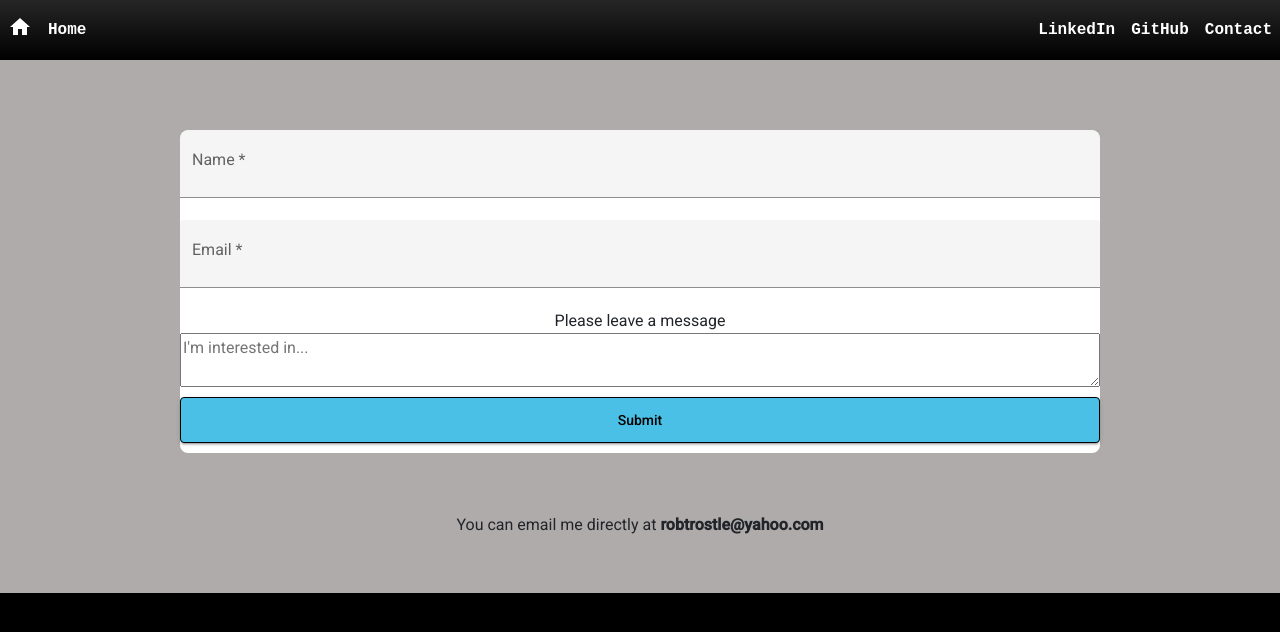
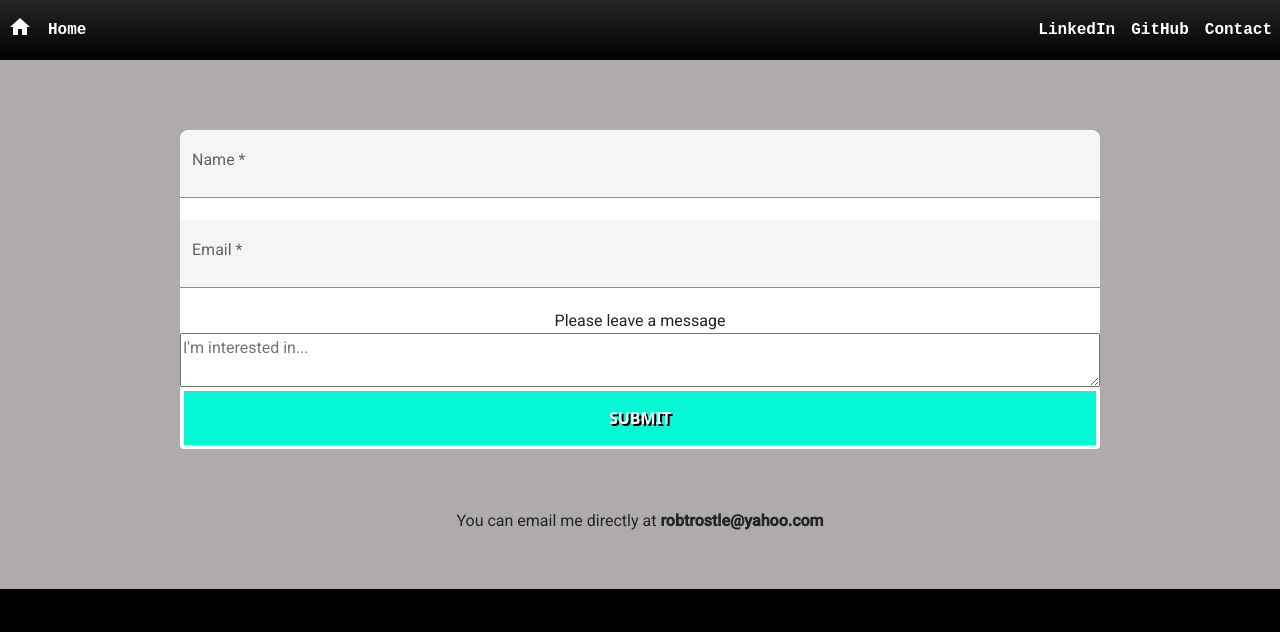
Before and after one commit to robtrostle/robs-portfolio, an Angular app: page /contact in a window 1280 px wide. Shown: the top 632 px of the page. Built offline with nearby package versions, Linux system fonts and the light colour scheme.

Commit message:
new gifs

```diff
--- a/src/app/contact/contact.component.html
+++ b/src/app/contact/contact.component.html
@@ -23,7 +23,7 @@
 
       Please leave a message
       <textarea [formControl]="message" maxlength="256" placeholder="I'm interested in..." required></textarea>
-      <button mat-raised-button (click)="onSubmit()" [disabled]="isLoading" class="submit" type="submit">Submit</button>
+      <button class="btn-76" (click)="onSubmit()" [disabled]="isLoading" type="submit">Submit</button>
       <input [formControl]="honeypot" class="hidden" type="text" />
       <div [ngClass]="!submitted? 'hidden' : 'visible'" class="center-text">
         <span style=font-size:20px;>{{responseMessage}}</span>
--- a/src/app/contact/contact.component.scss
+++ b/src/app/contact/contact.component.scss
@@ -60,3 +60,115 @@ body{
 	background-color: rgb(176, 171, 171);
 	text-align: center;
 }
+
+.btn-76,
+.btn-76 *,
+.btn-76 :after,
+.btn-76 :before,
+.btn-76:after,
+.btn-76:before {
+  border: 0 solid;
+  box-sizing: border-box;
+}
+.btn-76 {
+  -webkit-tap-highlight-color: transparent;
+  -webkit-appearance: button;
+  background-color: rgb(3, 248, 211);
+  text-shadow: 2px 2px black;
+  border-radius: 4px;
+  background-image: none;
+  color: #fff;
+  cursor: pointer;
+  font-family: ui-sans-serif, system-ui, -apple-system, BlinkMacSystemFont,
+    Segoe UI, Roboto, Helvetica Neue, Arial, Noto Sans, sans-serif,
+    Apple Color Emoji, Segoe UI Emoji, Segoe UI Symbol, Noto Color Emoji;
+  font-size: 100%;
+  line-height: 1.5;
+  margin: 0;
+  -webkit-mask-image: -webkit-radial-gradient(#000, #fff);
+  padding: 0;
+}
+.btn-76:disabled {
+  cursor: default;
+}
+.btn-76:-moz-focusring {
+  outline: auto;
+}
+.btn-76 svg {
+  display: block;
+  vertical-align: middle;
+}
+.btn-76 [hidden] {
+  display: none;
+}
+.btn-76 {
+  --neon: #0ea5e9;
+  box-sizing: border-box;
+  display: block;
+  font-weight: 900;
+  -webkit-mask-image: none;
+  outline: 4px solid #fff;
+  outline-offset: -4px;
+  overflow: hidden;
+  padding: 1.2rem 3rem;
+  position: relative;
+  text-transform: uppercase;
+  transition: 0.2s linear 0.1s;
+}
+.btn-76:hover {
+  background: var(--neon);
+  box-shadow: 0 0 5px var(--neon), 0 0 25px var(--neon), 0 0 50px var(--neon),
+    0 0 100px var(--neon);
+  color: #fff;
+  outline-color: transparent;
+  transition: 0.2s linear 0.6s;
+}
+.btn-76 span {
+  display: block;
+  inset: 0;
+  position: absolute;
+}
+.btn-76 .top {
+  border-top: 4px solid var(--neon);
+  opacity: 0;
+  transform: translateX(calc(-100% + var(--progress, 0%)));
+  transition: none;
+}
+.btn-76:hover .top {
+  --progress: 100%;
+  opacity: 1;
+  transition: transform 0.2s linear;
+}
+.btn-76 .right {
+  border-right: 4px solid var(--neon);
+  opacity: 0;
+  transform: translateY(calc(-100% + var(--progress, 0%)));
+  transition: none;
+}
+.btn-76:hover .right {
+  --progress: 100%;
+  opacity: 1;
+  transition: transform 0.2s linear 0.2s;
+}
+.btn-76 .bottom {
+  border-bottom: 4px solid var(--neon);
+  opacity: 0;
+  transform: translateX(calc(100% - var(--progress, 0%)));
+  transition: none;
+}
+.btn-76:hover .bottom {
+  --progress: 100%;
+  opacity: 1;
+  transition: transform 0.2s linear 0.4s;
+}
+.btn-76 .left {
+  border-left: 4px solid var(--neon);
+  opacity: 0;
+  transform: translateY(calc(100% - var(--progress, 0%)));
+  transition: none;
+}
+.btn-76:hover .left {
+  --progress: 100%;
+  opacity: 1;
+  transition: transform 0.2s linear 0.6s;
+}
--- a/src/app/home/home.component.html
+++ b/src/app/home/home.component.html
@@ -41,7 +41,7 @@
         Recipe Book
       </mat-grid-tile-header>
       <a target="_blank" href="https://robtrostle.github.io/recipe-book">
-      <img src="https://images.pond5.com/tomato-ketchup-mustard-mayonnaise-bottles-footage-158785363_iconl.jpeg" alt="Link to Recipe Book">
+      <img src="https://thumbs.gfycat.com/BelovedAngelicAmericanbobtail-size_restricted.gif" alt="Link to Recipe Book">
       </a>
     </mat-grid-tile>
 
@@ -50,7 +50,7 @@
         Fantasy
       </mat-grid-tile-header>
       <a target="_blank" href="https://github.com/robtrostle/JDBC_phpMyAdmin_MySQL_DBproject">
-      <img src="https://thumbs.dreamstime.com/b/football-balls-neon-icon-simple-thin-line-outline-vector-education-icons-ui-ux-website-mobile-application-dark-176685820.jpg" alt="Link to Fantasy Football tracker repo">
+      <img src="https://cdn.dribbble.com/users/2172077/screenshots/7046055/media/0e92d36f7d209d248beff3d56f52f96a.gif" alt="Link to Fantasy Football tracker repo">
       </a>
     </mat-grid-tile>
 
```
